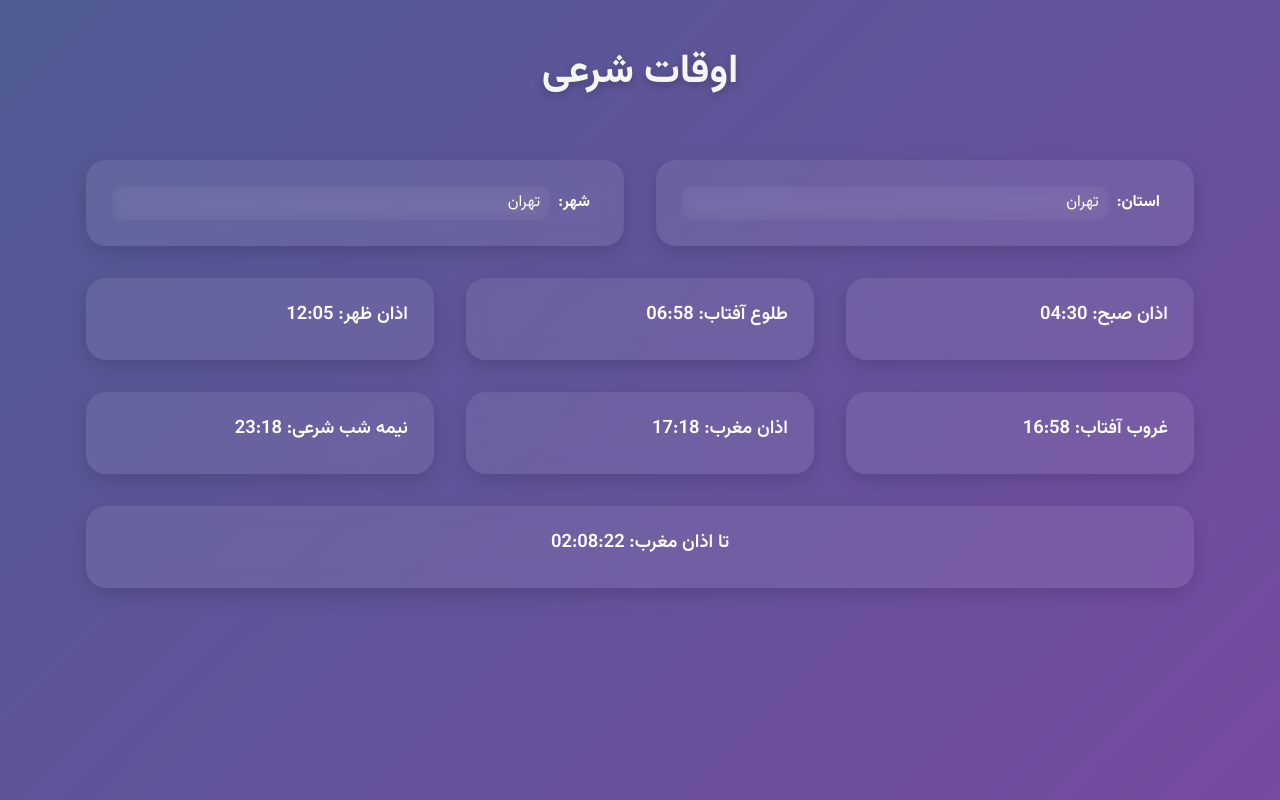
After one commit to matinpirouz/matinweb, a Django app: page /prayer/ in a window 1280 px wide. The commit adds this page. Run offline with Django 4.2, Linux system fonts and the light colour scheme.

Commit message:
create prayer page

```diff
--- a/main/urls.py
+++ b/main/urls.py
@@ -5,6 +5,6 @@ app_name = 'main'
 
 urlpatterns = [
     path('', home, name='home'),
-    path('soon', coming_soon, name='coming_soon'),
-    path('prayer-times/', prayer_times, name='prayer_times'),
+    path('soon/', coming_soon, name='coming_soon'),
+    path('prayer/', prayer, name='prayer'),
 ]
--- a/main/views.py
+++ b/main/views.py
@@ -20,5 +20,5 @@ def error_400(request, exception):
 def coming_soon(request):
     return render(request, 'errors/soon.html')
 
-def prayer_times(request):
-    return render(request, 'pages/prayer_times.html')
+def prayer(request):
+    return render(request, 'pages/prayer.html')
--- /dev/null
+++ b/templates/base.html
@@ -0,0 +1,95 @@
+<!DOCTYPE html>
+<html lang="fa">
+  <head>
+    <meta charset="utf-8" />
+    <meta name="viewport" content="width=device-width, initial-scale=1" />
+    <title>
+      {% block title %}
+        متین وب
+      {% endblock %} - متین وب
+    </title>
+    <link href="https://cdn.jsdelivr.net/npm/bootstrap@5.3.8/dist/css/bootstrap.min.css" rel="stylesheet" integrity="sha384-sRIl4kxILFvY47J16cr9ZwB07vP4J8+LH7qKQnuqkuIAvNWLzeN8tE5YBujZqJLB" crossorigin="anonymous" />
+    <link rel="preconnect" href="https://fonts.googleapis.com" />
+    <link rel="preconnect" href="https://fonts.gstatic.com" crossorigin />
+    <link href="https://fonts.googleapis.com/css2?family=Vazirmatn:wght@100..900&display=swap" rel="stylesheet" />
+    <style>
+      * {
+        font-family: Vazirmatn;
+        direction: rtl;
+      }
+
+      body {
+        min-height: 100vh;
+        background: linear-gradient(135deg, #4f5b93, #764ba2);
+        background-attachment: fixed;
+        color: #e8e8e8;
+      }
+
+      .card {
+        border: none;
+        border-radius: 20px;
+        padding: 10px;
+        backdrop-filter: blur(10px);
+        background: rgba(255, 255, 255, 0.08);
+        box-shadow: 0 7px 20px rgba(0, 0, 0, 0.15);
+        transition: all 0.3s ease;
+        color: #fff;
+      }
+
+      .card:hover {
+        box-shadow: 0 12px 30px rgba(0, 0, 0, 0.25);
+        background: rgba(255, 255, 255, 0.17);
+      }
+
+      .card-hover:hover {
+        transform: translateY(-8px);
+      }
+
+      .card-title {
+        font-weight: 600;
+        font-size: 1.15rem;
+      }
+
+      .card-text {
+        font-weight: 300;
+        opacity: 0.85;
+      }
+
+      h1 {
+        font-weight: 700;
+        color: #f5f5f5;
+        text-shadow: 0 3px 10px rgba(0, 0, 0, 0.25);
+      }
+
+      .card select.form-select {
+        background: rgba(255, 255, 255, 0.08);
+        color: #fff;
+        border-radius: 10px;
+        padding: 5px 10px;
+        border: none;
+        backdrop-filter: blur(10px);
+      }
+      .card select.form-select:focus {
+        outline: none;
+        box-shadow: 0 0 10px rgba(255, 255, 255, 0.3);
+      }
+      .card select.form-select option {
+        background-color: #333;
+        color: #fff;
+      }
+    </style>
+    {% block style %}{% endblock style %}
+  </head>
+  <body>
+    <div class="container py-5">
+      <h1 class="text-center mb-5">
+        {% block header %}
+          متین وب
+        {% endblock %}
+      </h1>
+      {% block content %}
+      {% endblock %}
+    </div>
+    <script src="https://cdn.jsdelivr.net/npm/bootstrap@5.3.8/dist/js/bootstrap.bundle.min.js" integrity="sha384-FKyoEForCGlyvwx9Hj09JcYn3nv7wiPVlz7YYwJrWVcXK/BmnVDxM+D2scQbITxI" crossorigin="anonymous"></script>
+  </body>
+</html>
--- /dev/null
+++ b/templates/pages/prayer.html
@@ -0,0 +1,94 @@
+{% extends 'base.html' %}
+
+{% block title %}
+  اوقات شرعی
+{% endblock %}
+{% block header %}
+  اوقات شرعی
+{% endblock %}
+
+
+
+{% block content %}
+  <div class="row md-3">
+    <div class="col-12 col-md-6 p-3">
+      <div class="card h-100 text-center">
+        <div class="card-body d-flex align-items-center justify-content-between">
+          <label for="state" class="form-label fw-bold mb-0 me-2 ms-2">استان:</label>
+          <select class="form-select bg-transparent text-white border-0 flex-grow-1" id="state">
+            <option selected>تهران</option>
+            <option value="1">البرز</option>
+            <option value="2">نجف اشرف</option>
+            <option value="3">کربلا معلی</option>
+          </select>
+        </div>
+      </div>
+    </div>
+    <div class="col-12 col-md-6 p-3">
+      <div class="card h-100 text-center">
+        <div class="card-body d-flex align-items-center justify-content-between">
+          <label for="city" class="form-label fw-bold mb-0 me-2 ms-2">شهر:</label>
+          <select class="form-select bg-transparent text-white border-0" id="city">
+            <option selected>تهران</option>
+            <option value="1">البرز</option>
+            <option value="2">نجف اشرف</option>
+            <option value="3">کربلا معلی</option>
+          </select>
+        </div>
+      </div>
+    </div>
+  </div>
+  <div class="row md-1">
+    <div class="col-12 col-md-6 col-lg-4 p-3">
+      <div class="card h-100">
+        <div class="card-body">
+          <h5 class="card-title">اذان صبح: 04:30</h5>
+        </div>
+      </div>
+    </div>
+    <div class="col-12 col-md-6 col-lg-4 p-3">
+      <div class="card h-100">
+        <div class="card-body">
+          <h5 class="card-title">طلوع آفتاب: 06:58</h5>
+        </div>
+      </div>
+    </div>
+    <div class="col-12 col-md-6 col-lg-4 p-3">
+      <div class="card h-100">
+        <div class="card-body">
+          <h5 class="card-title">اذان ظهر: 12:05</h5>
+        </div>
+      </div>
+    </div>
+    <div class="col-12 col-md-6 col-lg-4 p-3">
+      <div class="card h-100">
+        <div class="card-body">
+          <h5 class="card-title">غروب آفتاب: 16:58</h5>
+        </div>
+      </div>
+    </div>
+    <div class="col-12 col-md-6 col-lg-4 p-3">
+      <div class="card h-100">
+        <div class="card-body">
+          <h5 class="card-title">اذان مغرب: 17:18</h5>
+        </div>
+      </div>
+    </div>
+    <div class="col-12 col-md-6 col-lg-4 p-3">
+      <div class="card h-100">
+        <div class="card-body">
+          <h5 class="card-title">نیمه شب شرعی: 23:18</h5>
+        </div>
+      </div>
+    </div>
+  </div>
+  <div class="row">
+    <div class="col p-3">
+      <div class="card h-100">
+        <div class="card-body">
+          <h5 class="card-title text-center">تا اذان مغرب: 02:08:22</h5>
+        </div>
+      </div>
+    </div>
+  </div>
+{% endblock %}
```
Also changed, not shown: templates/index.html (+15 -65 lines), templates/pages/base.html (deleted, +0 -99 lines), templates/pages/prayer_times.html (deleted, +0 -14 lines).
